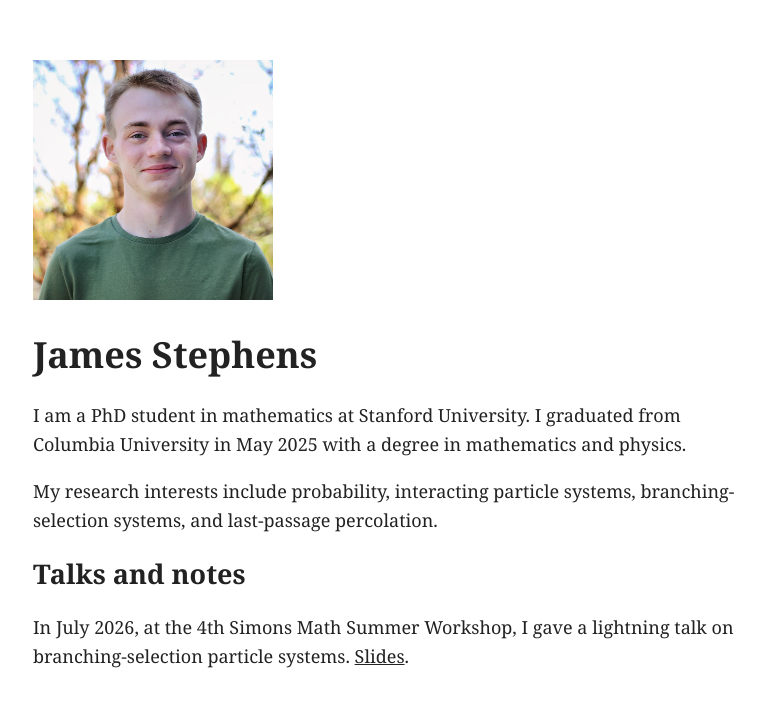
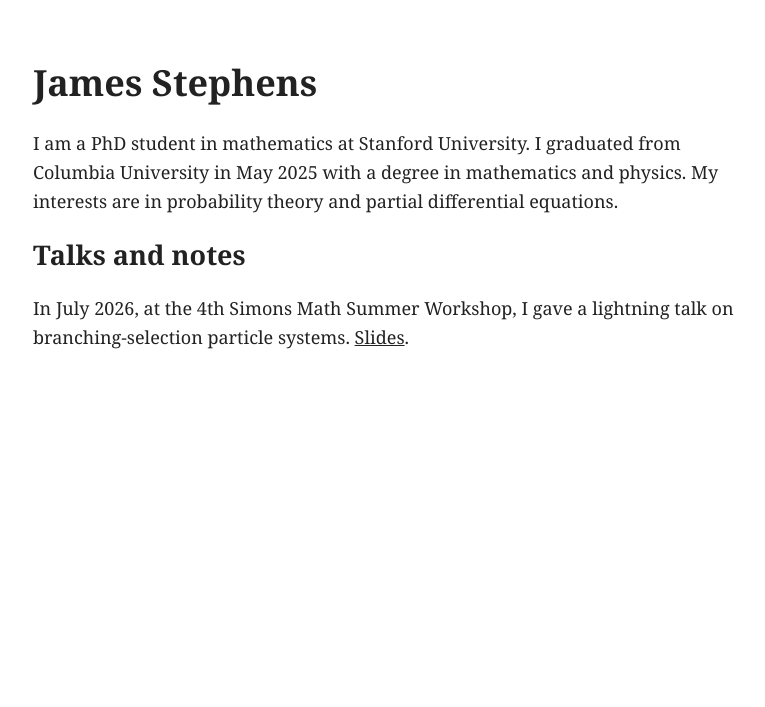
Before and after one commit to jameshstephens/jameshstephens.github.io, a Jekyll site: the page built from index.md, in a window 1280 px wide. Shown: the top 707 px of the page, without its empty margins (247-1012 px from the left). Built offline with Jekyll 4.4.1, drawn with Linux system fonts in a browser that asks for light colours.

Commit message:
Update index.md

```diff
--- a/index.md
+++ b/index.md
@@ -3,13 +3,9 @@ layout: default
 title: James Stephens
 ---
 
-![James Stephens](/assets/img/logo.jpg)
-
 # James Stephens
 
-I am a PhD student in mathematics at Stanford University. I graduated from Columbia University in May 2025 with a degree in mathematics and physics.
-
-My research interests include probability, interacting particle systems, branching-selection systems, and last-passage percolation.
+I am a PhD student in mathematics at Stanford University. I graduated from Columbia University in May 2025 with a degree in mathematics and physics. My interests are in probability theory and partial differential equations.
 
 ## Talks and notes
 
```
